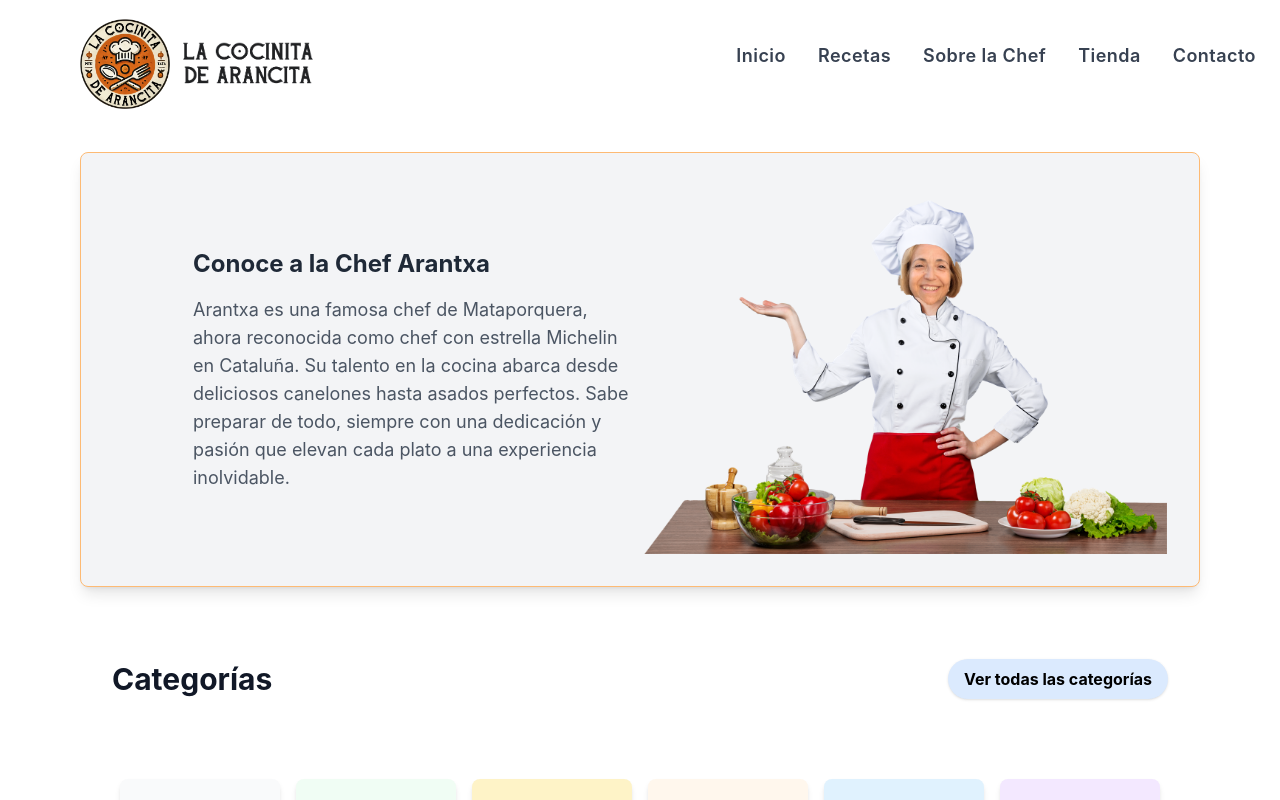
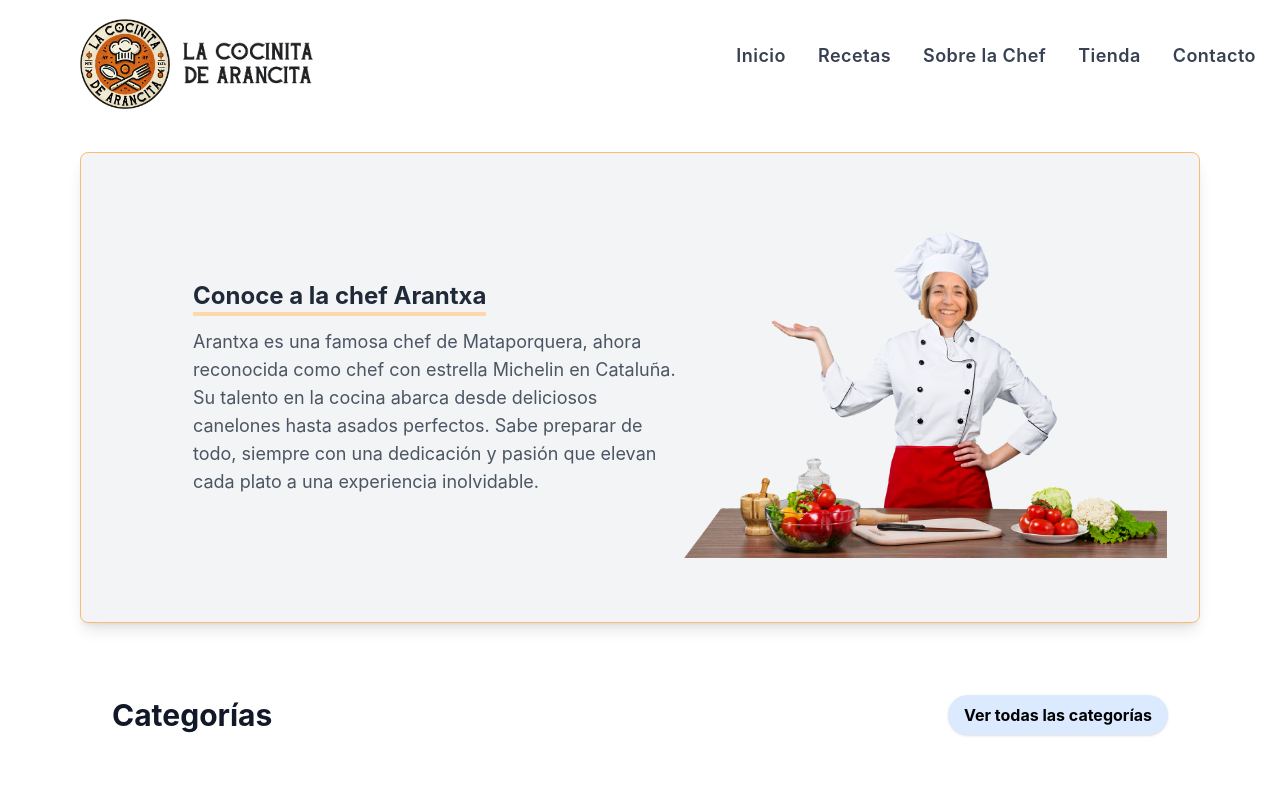
Before and after one commit to sindriax/moms-recipes, a Next.js app: page / in a window 1280 px wide. Shown: the top 800 px of the page. Built offline with nearby package versions, Linux system fonts and the light colour scheme.

Commit message:
add underline animation and update styles for improved responsiveness

```diff
--- a/src/app/globals.css
+++ b/src/app/globals.css
@@ -1,3 +1,17 @@
 @tailwind base;
 @tailwind components;
 @tailwind utilities;
+
+@keyframes underlineAnimation {
+  0% {
+    width: 0;
+  }
+  100% {
+    width: 100%;
+  }
+}
+
+.underline-animate {
+  width: 0;
+  animation: underlineAnimation 1s forwards;
+}
--- a/src/components/Banner.tsx
+++ b/src/components/Banner.tsx
@@ -6,17 +6,22 @@ import { motion } from "framer-motion";
 export default function Banner() {
   return (
     <motion.section
-      className="flex flex-col-reverse md:flex-row items-center bg-gray-100 p-4 sm:p-8 shadow-lg mt-10 mx-4 sm:mx-20 border border-orange-300 rounded-lg transition-transform duration-300"
-      initial={{ opacity: 0, y: 20 }}
+      className="group relative flex flex-col-reverse md:flex-row items-center bg-gray-100 py-6 sm:py-16 px-4 sm:px-8 shadow-lg mt-10 mx-4 sm:mx-20 border border-orange-300 rounded-lg transition-transform duration-300"
+      initial={{ opacity: 0 }}
       animate={{ opacity: 1, y: 0 }}
-      whileHover={{ scale: 1.02, backgroundColor: "#FFF7ED" }}
-      transition={{ duration: 1, ease: "easeOut" }}
+      whileHover={{
+        cursor: "pointer",
+        scale: 1.05,
+        shadow: "2px 2px 10px rgba(0,0,0,0.10)",
+      }}
+      transition={[{ ease: "easeOut" }]}
     >
-      <div className="md:w-1/2 text-center md:text-left">
-        <h2 className="text-2xl font-bold text-gray-800 mb-4 ml-0 md:ml-20 text-center md:text-left">
-          Conoce a la Chef Arantxa
+      <div className="md:w-1/2 text-center md:text-left md:ml-20">
+        <h2 className="relative inline-block text-2xl font-bold text-gray-800 mb-4 md:text-left">
+          Conoce a la chef Arantxa
+          <span className="absolute left-0 -bottom-1 h-1 bg-orange-200 inline-block underline-animate"></span>
         </h2>
-        <p className="ml-0 md:ml-20 text-lg text-gray-600 text-center md:text-left">
+        <p className="ml-0 text-lg text-gray-600 text-center md:text-left">
           Arantxa es una famosa chef de Mataporquera, ahora reconocida como chef
           con estrella Michelin en Cataluña. Su talento en la cocina abarca
           desde deliciosos canelones hasta asados perfectos. Sabe preparar de
@@ -24,13 +29,14 @@ export default function Banner() {
           experiencia inolvidable.
         </p>
       </div>
+
       <div className="md:w-1/2 flex justify-center md:justify-end mt-6 md:mt-0">
         <Image
           src={Chef}
           alt="Chef Arantxa"
-          width={300}
-          height={300}
-          className="w-auto h-auto max-h-[300px] sm:max-h-[400px]"
+          width={400}
+          height={400}
+          className="w-auto h-auto max-h-[400px] sm:max-h-[500px]"
         />
       </div>
     </motion.section>
--- a/src/components/RecipeDetail.tsx
+++ b/src/components/RecipeDetail.tsx
@@ -71,20 +71,6 @@ const RecipesDetails: React.FC<RecipesDetailsProps> = ({ recipe }) => {
           </li>
         ))}
       </ol>
-      <style jsx>{`
-        @keyframes underlineAnimation {
-          0% {
-            width: 0;
-          }
-          100% {
-            width: 100%;
-          }
-        }
-        .underline-animate {
-          width: 0;
-          animation: underlineAnimation 1s forwards;
-        }
-      `}</style>
     </div>
   );
 };
```
